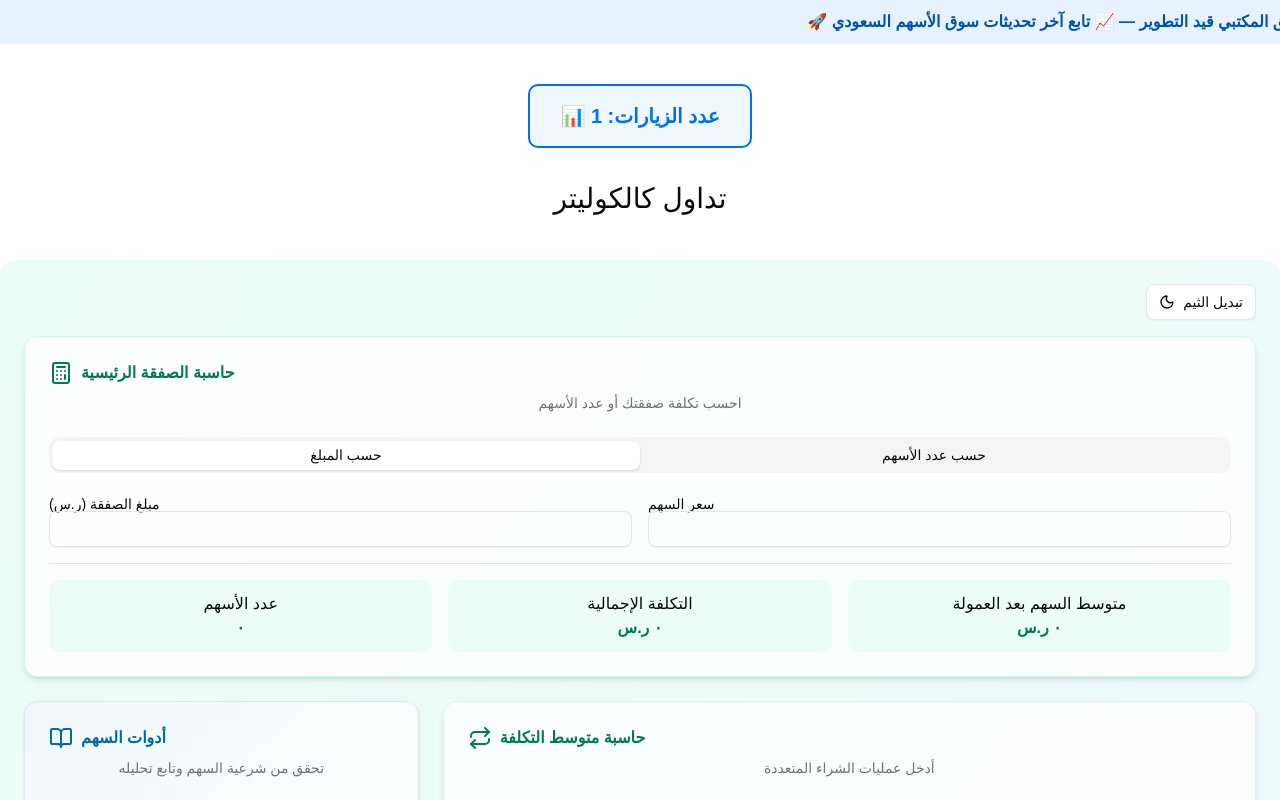
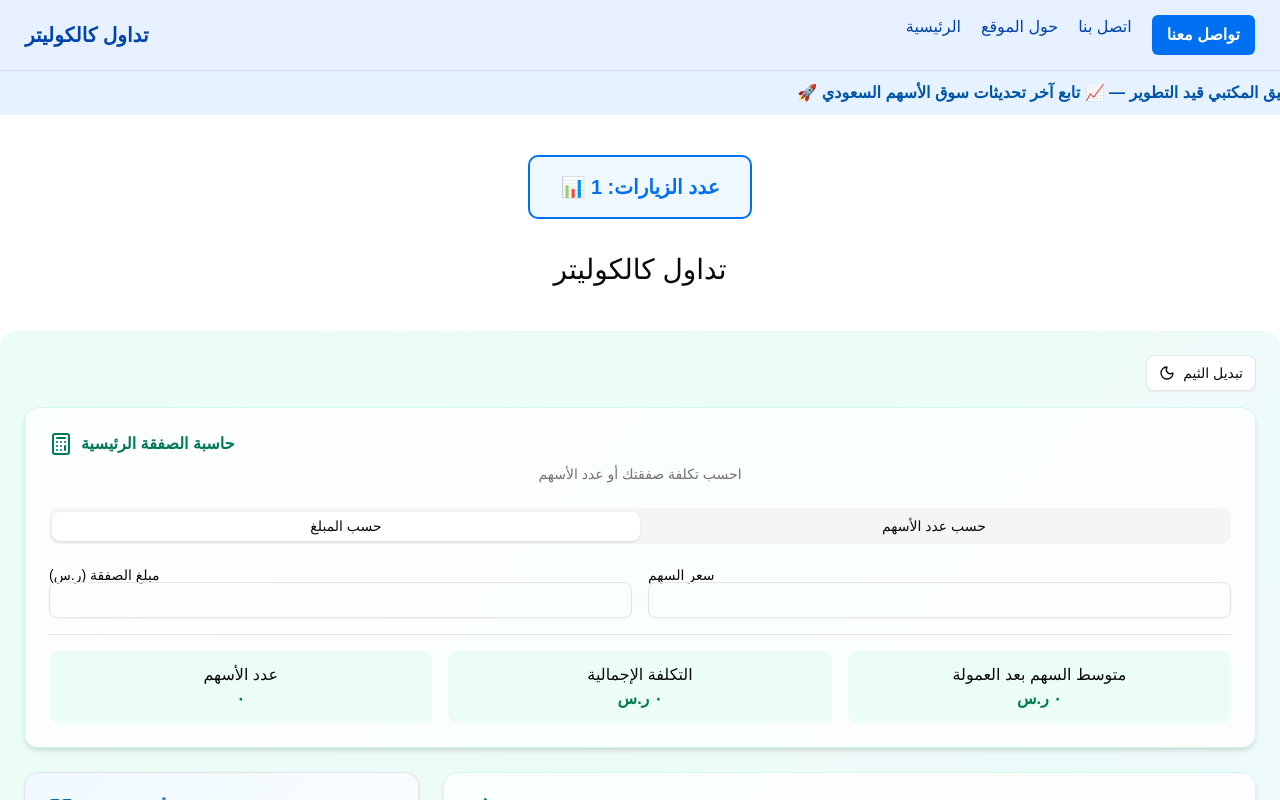
Before and after one commit to drishinnawy/tadawul-calculator-web, a Next.js app: page / in a window 1280 px wide. Shown: the top 800 px of the page. Built offline with nearby package versions, Linux system fonts and the light colour scheme; no server answers; the database is empty.

Commit message:
Add sticky navbar with navigation links

```diff
--- a/src/pages/index.tsx
+++ b/src/pages/index.tsx
@@ -99,9 +99,56 @@ export default function HomePage() {
             }),
           }}
         />
-      </Head>
+</Head>
 
-      {/* الشريط المتحرك */}
+{/* Navbar */}
+<nav
+  style={{
+    width: "100%",
+    backgroundColor: "#e6f0ff",
+    padding: "15px 25px",
+    display: "flex",
+    justifyContent: "space-between",
+    alignItems: "center",
+    borderBottom: "1px solid #cdd7f3",
+    position: "sticky",
+    top: 0,
+    zIndex: 1000,
+  }}
+>
+  <div style={{ fontSize: "20px", fontWeight: "bold", color: "#0044aa" }}>
+    تداول كالكوليتر
+  </div>
+
+  <div style={{ display: "flex", gap: "20px", fontSize: "16px" }}>
+    <a href="/" style={{ color: "#0044aa", textDecoration: "none" }}>
+      الرئيسية
+    </a>
+    <a href="/about" style={{ color: "#0044aa", textDecoration: "none" }}>
+      حول الموقع
+    </a>
+    <a href="/contact" style={{ color: "#0044aa", textDecoration: "none" }}>
+      اتصل بنا
+    </a>
+
+    <a
+      href="/contact"
+      style={{
+        backgroundColor: "#0070f3",
+        color: "white",
+        padding: "8px 15px",
+        borderRadius: "6px",
+        textDecoration: "none",
+        fontWeight: "bold",
+      }}
+    >
+      تواصل معنا
+    </a>
+  </div>
+</nav>
+
+{/* الشريط المتحرك */}
+
       <div
         style={{
           width: "100%",
```
